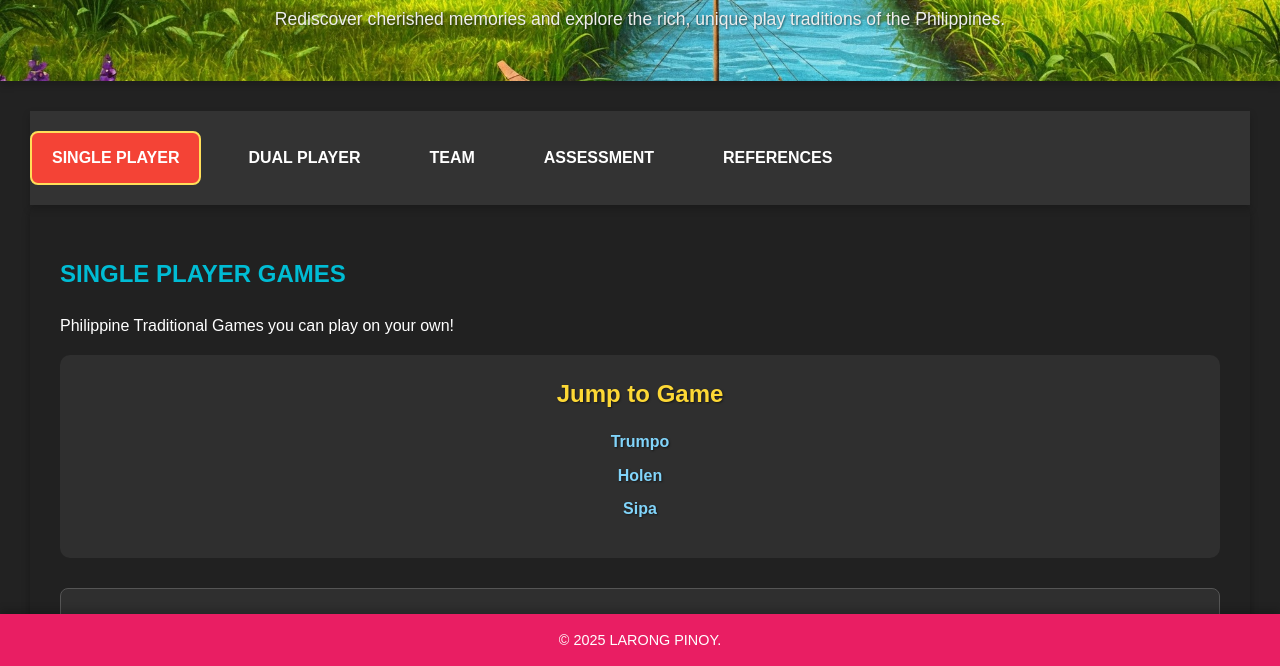
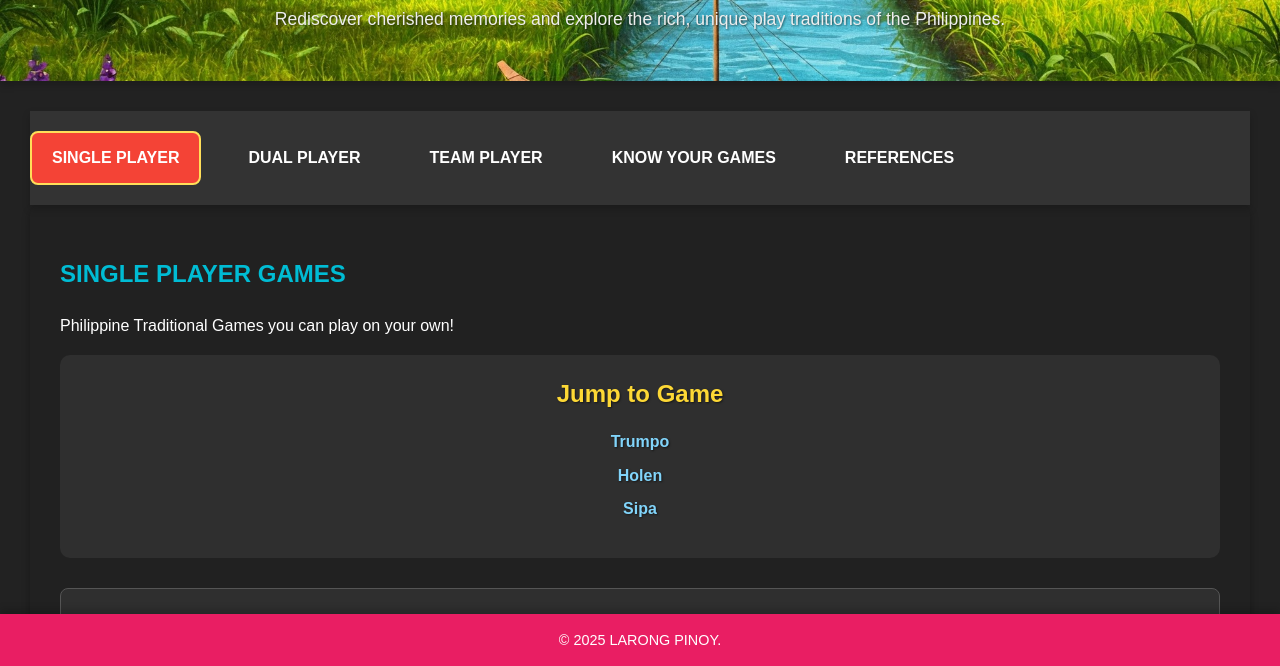
Before and after one commit to kurtlanzelot/Larong-Pinoy, a plain HTML site: page index.html in a window 1280 px wide. Both pictures are taken after a click on the button "EXPLORE GAMES". Shown: the part 133-799 px from the top of the page. Drawn offline with Linux system fonts and the light colour scheme; a web font is replaced by a local one.

Commit message:
index.html

```diff
--- a/index.html
+++ b/index.html
@@ -399,7 +399,7 @@
     <main id="main-content">
         <section id="home" class="tab-content active">
             <div id="initial-content">
-                <h2>Mabuhay! Play the Past, Celebrate the Present!</h2>
+                <h2>Mabuhay!<br> Play the Past, Celebrate the Present!</h2>
                 <p>Take a nostalgic journey through the vibrant world of traditional Filipino games! Experience the joy, history, and community spirit that have brought generations together. Click below to explore these cherished cultural treasures!</p>
                 <button id="enter-button" onclick="showNavigation()">Explore Games</button>
             </div>
@@ -409,14 +409,14 @@
             <ul>
                 <li><a href="#" onclick="showTab('single-player-games')"><span class="module-title">SINGLE PLAYER</span></a></li>
                 <li><a href="#" onclick="showTab('dual-player-games')"><span class="module-title">DUAL PLAYER</span></a></li>
-                <li><a href="#" onclick="showTab('team-games')"><span class="module-title">TEAM</span></a></li>
-                <li><a href="#" onclick="showTab('assessment-tools')"><span class="module-title">ASSESSMENT</span></a></li>
+                <li><a href="#" onclick="showTab('team-games')"><span class="module-title">TEAM PLAYER</span></a></li>
+                <li><a href="#" onclick="showTab('assessment-tools')"><span class="module-title">KNOW YOUR GAMES</span></a></li>
                 <li><a href="#" onclick="showTab('references-pad')">REFERENCES</a></li>
             </ul>
         </nav>
 
         <section id="assessment-tools" class="tab-content" style="padding: 30px;">
-            <h2>ASSESSMENT</h2>
+            <h2>KNOW YOUR GAMES</h2>
             <p>Test your knowledge about the Engaging, Fun and Cultural Philippine Traditional Games!</p>
             <ul>
                 <li><a href="https://forms.gle/SmbYkz2N7cvEgFRMA" class="resource-link" target="_blank">SINGLE PLAYER TRADITIONAL GAMES Assessment</a></li>
```
